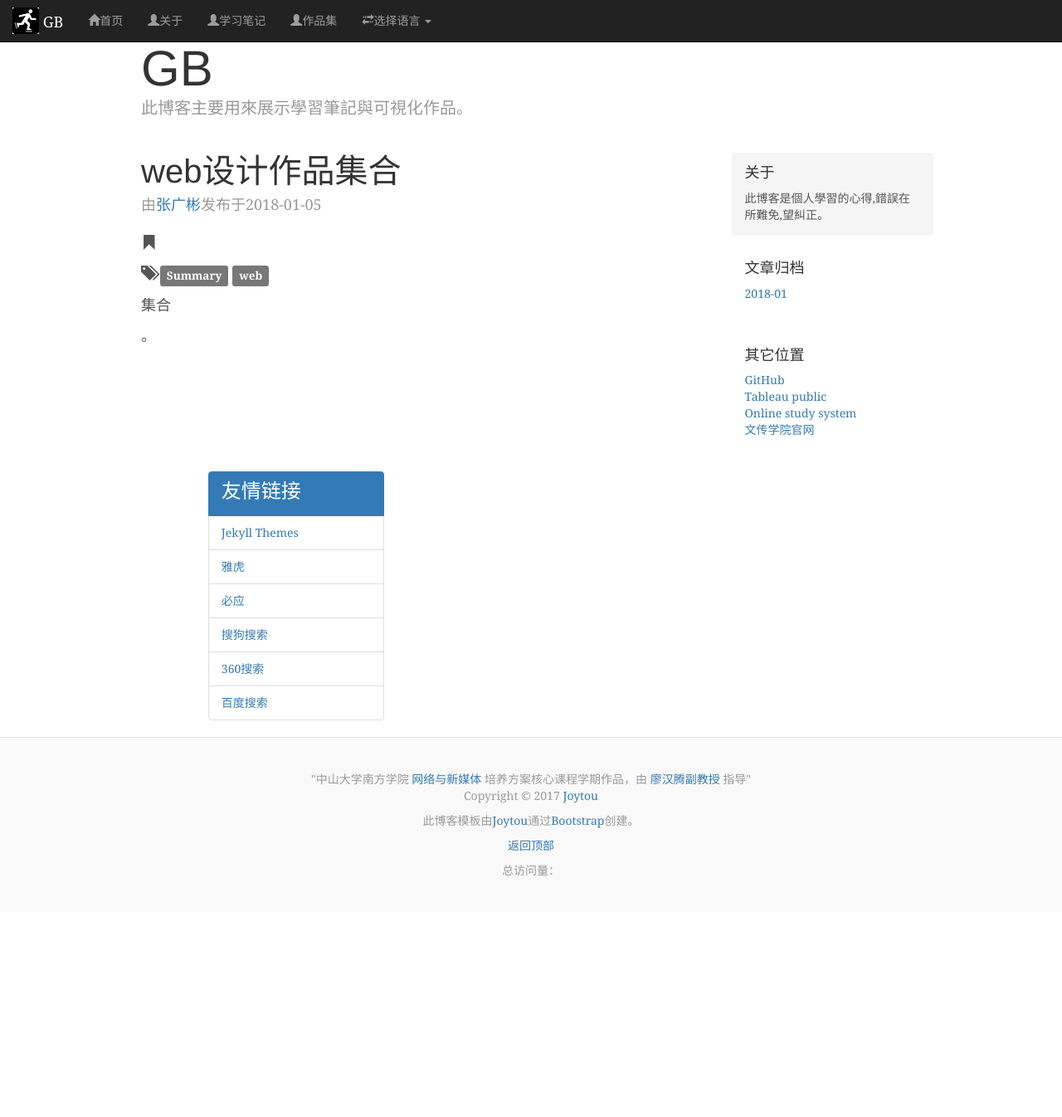
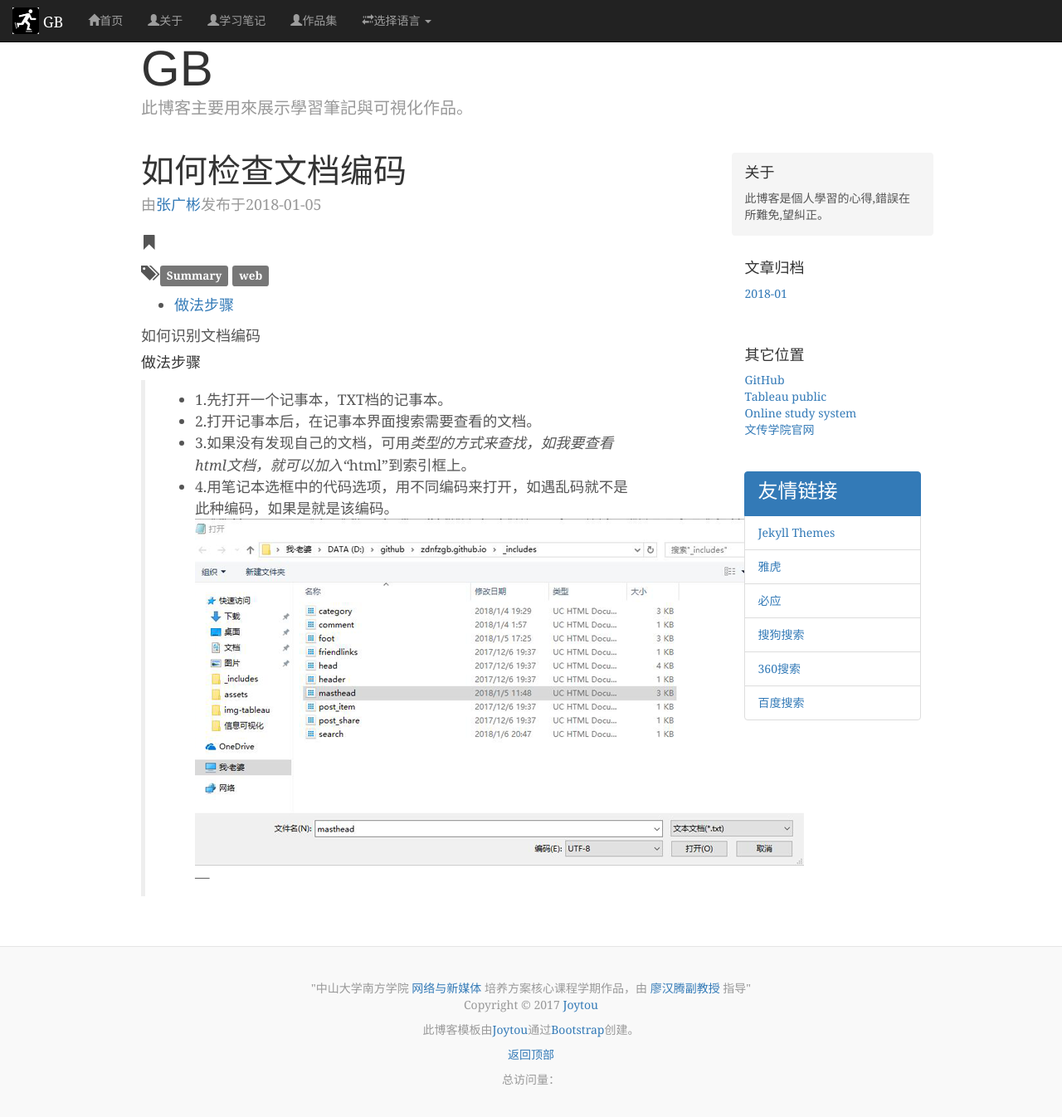
Before and after one commit to zdnfzgb/zdnfzgb.github.io, a Jekyll site: the page built from _posts/2018-01-05-如何检查文档编码.md, in a window 1280 px wide and 1351 px high. Shown: the top 1346 px of the window at 83% size. Built offline with Jekyll 4.4.1, drawn with Linux system fonts in a browser that asks for light colours; comment, search, counter and statistics services are not loaded; a style sheet for code colours, icons or effects is not loaded.

Commit message:
插入图片

```diff
--- a/_posts/2018-01-05-如何检查文档编码.md
+++ b/_posts/2018-01-05-如何检查文档编码.md
@@ -1,6 +1,6 @@
 ---
 layout: postcn
-title: "web设计作品集合"
+title: "如何检查文档编码"
 date: 2018-01-05 14:25:00 +0800
 lang: cn
 nav: post
@@ -10,6 +10,14 @@ tags: [Summary,web]
 * content
 {:toc}
 
-集合
+如何识别文档编码
 <!-- more -->
-<p>。</p>
+
+#### 做法步骤
+
+>- 1.先打开一个记事本，TXT档的记事本。
+>- 2.打开记事本后，在记事本界面搜索需要查看的文档。
+>- 3.如果没有发现自己的文档，可用*类型的方式来查找，如我要查看html文档，就可以加入“*html”到索引框上。
+>- 4.用笔记本选框中的代码选项，用不同编码来打开，如遇乱码就不是此种编码，如果是就是该编码。
+![image](https://github.com/zdnfzgb/zdnfzgb.github.io/blob/master/img-tableau/%E6%96%87%E7%AB%A0%E5%9B%BE%E7%89%87.png?raw=true)
+---
```
